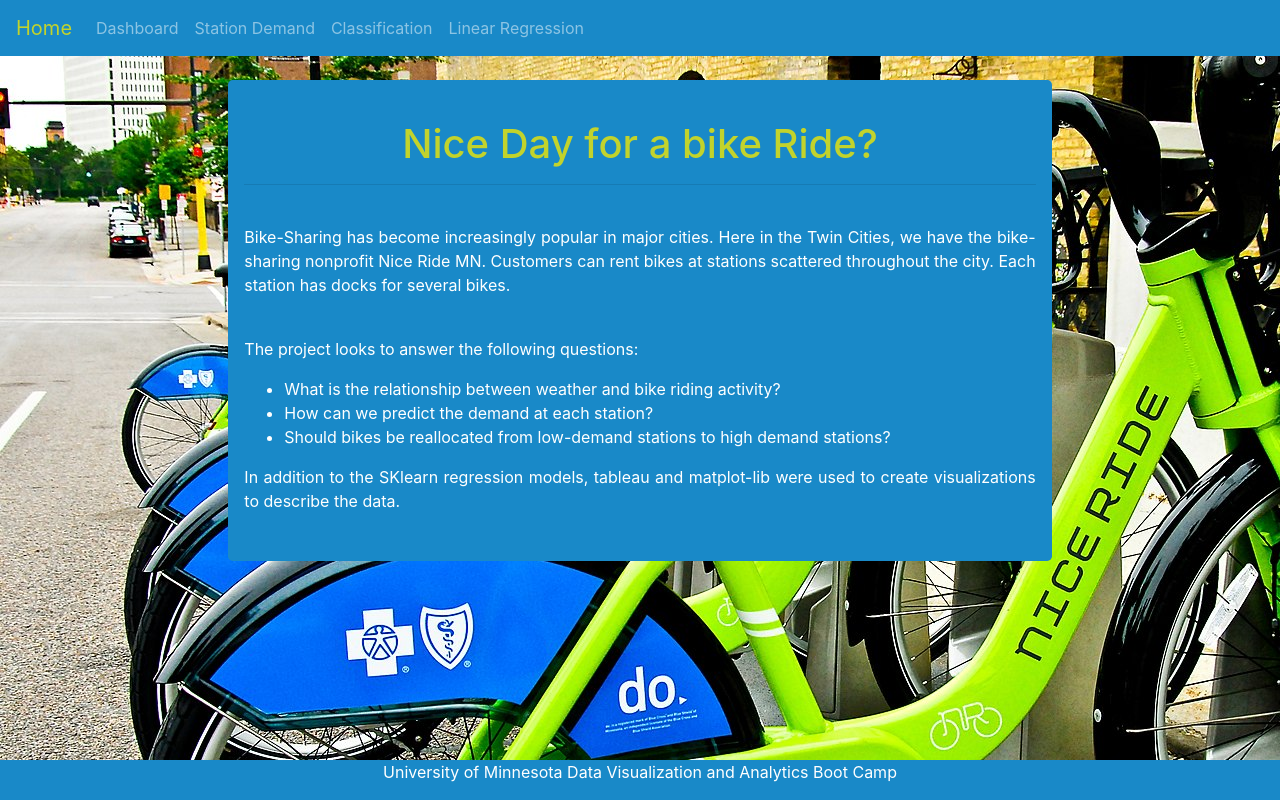
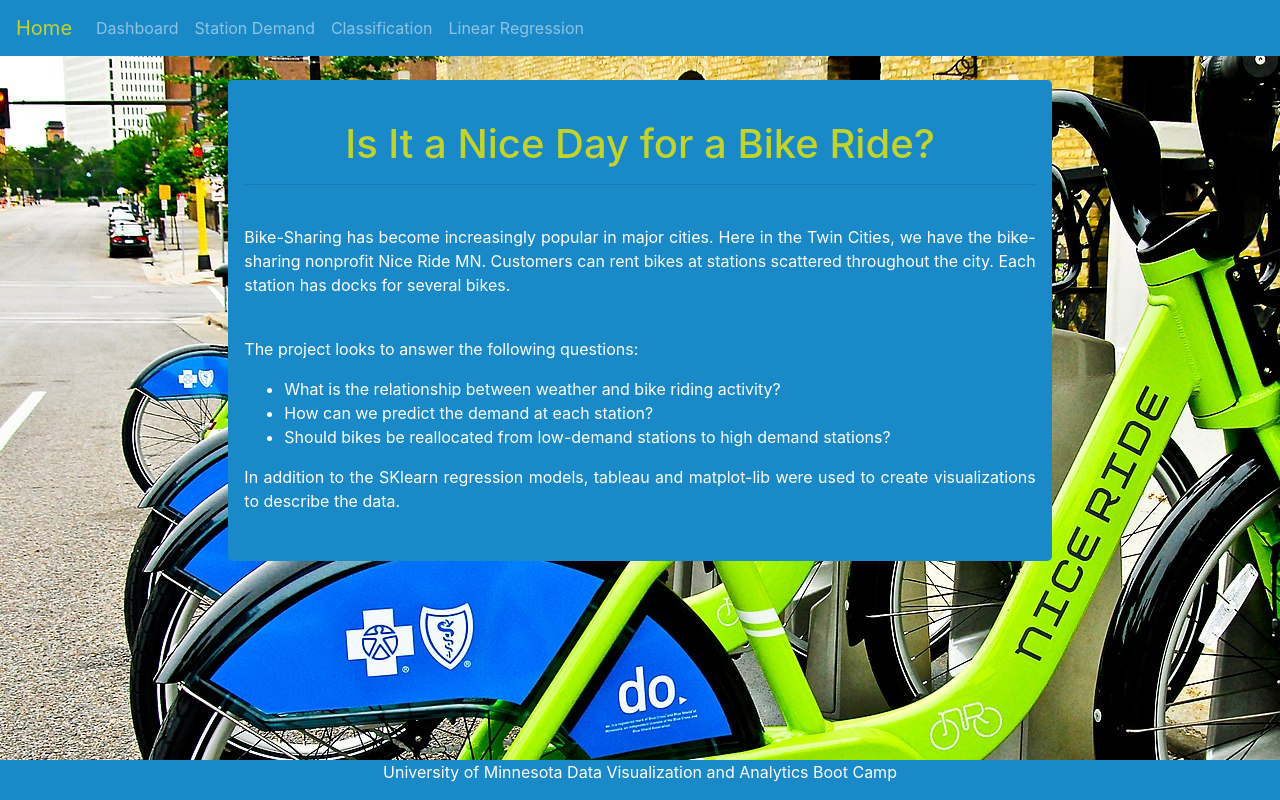
Before and after one commit to grand42/NiceRide, a plain HTML site: page index.html in a window 1280 px wide. Drawn offline with nearby package versions, Linux system fonts and the light colour scheme.

Commit message:
Update index.html

```diff
--- a/index.html
+++ b/index.html
@@ -38,7 +38,7 @@
             <div class="col-sm-2"></div>
             <div class="col-sm-8 text-center">
                 <div class= "jumbotron text-justified">
-                <h1>Nice Day for a bike Ride?</h1>
+                <h1>Is It a Nice Day for a Bike Ride?</h1>
                 <hr>
                 <br>
                 <p>Bike-Sharing has become increasingly popular in major cities. Here in the Twin Cities, we have the bike-sharing nonprofit Nice Ride MN.
```
